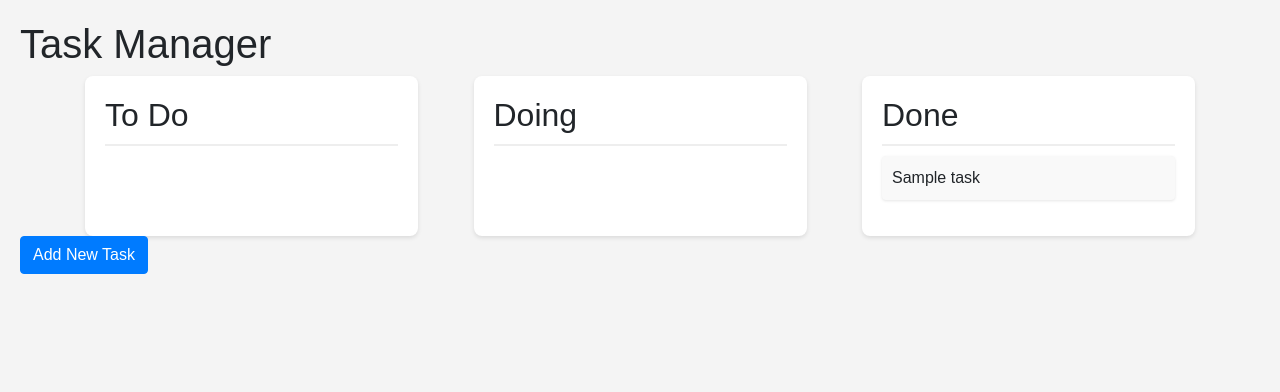
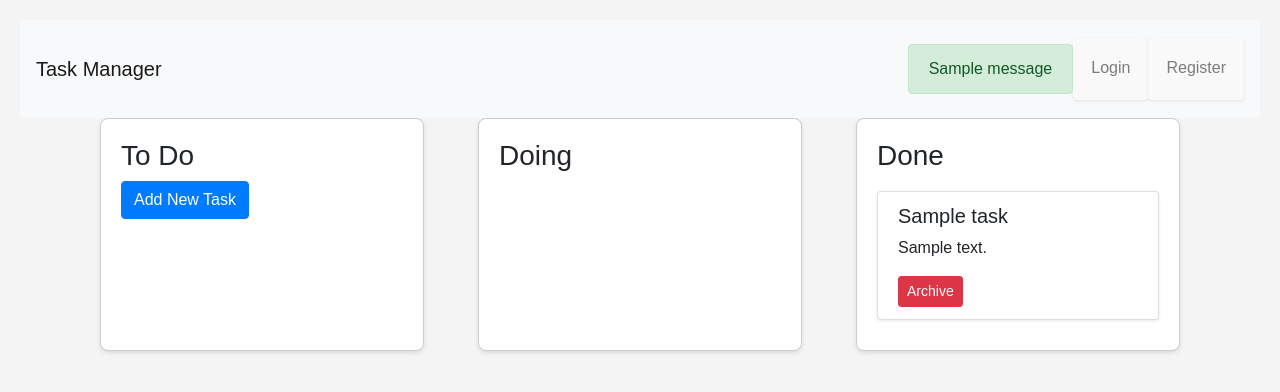
Before and after one commit to mohan-dev-ji/task-manager, a Flask app: template templates/index.html in a window 1280 px wide. Shown: the top 392 px of the page. Run offline with Flask 3, Linux system fonts and the light colour scheme; the template is opened without the code that fills it: values that come from a table or form of the project are taken from there, others are empty; tables that the repository leaves empty hold one stand-in row (values such as "Sample post"); one stand-in notice (Sample message) is shown; some libraries are stand-ins or nearby versions.

Commit message:
second commit with draggable tasks

```diff
--- a/app.py
+++ b/app.py
@@ -1,7 +1,9 @@
-from flask import Flask, render_template, redirect, url_for, request, flash
+from flask import Flask, render_template, redirect, url_for, request, flash, abort, jsonify
 from flask_login import LoginManager, login_user, logout_user, login_required, current_user
 from models import db, Task, User
-from forms import TaskForm
+from forms import TaskForm, LoginForm, RegisterForm
+from datetime import datetime
+import os
 
 app = Flask(__name__)
 
@@ -22,7 +24,7 @@ def load_user(user_id):
 @app.route('/')
 @login_required
 def index():
-    tasks = Task.query.filter_by(user_id=current_user.id).all()
+    tasks = Task.query.filter_by(user_id=current_user.id).order_by(Task.created_at.desc()).all()
     form = TaskForm()
     return render_template('index.html', tasks=tasks, form=form)
 
@@ -31,13 +33,37 @@ def index():
 def add_task():
     form = TaskForm()
     if form.validate_on_submit():
-        title = form.title.data
-        description = form.description.data
-        new_task = Task(title=title, description=description, user_id=current_user.id)
+        new_task = Task(
+            title=form.title.data,
+            description=form.description.data,
+            status='To-Do',
+            user_id=current_user.id,
+            created_at=datetime.now()
+        )
         db.session.add(new_task)
         db.session.commit()
-        return redirect(url_for('index'))
-    return render_template('index.html', tasks=Task.query.filter_by(user_id=current_user.id).all(), form=form)
+        flash('Task added successfully!', 'success')
+    return redirect(url_for('index'))
+
+@app.route('/move_task/<int:task_id>/<string:new_status>', methods=['POST'])
+@login_required
+def move_task(task_id, new_status):
+    task = Task.query.get_or_404(task_id)
+    if task.user_id != current_user.id:
+        abort(403)
+    task.status = new_status
+    db.session.commit()
+    return redirect(url_for('index'))
+
+@app.route('/archive_task/<int:task_id>', methods=['POST'])
+@login_required
+def archive_task(task_id):
+    task = Task.query.get_or_404(task_id)
+    if task.user_id != current_user.id:
+        abort(403)
+    db.session.delete(task)
+    db.session.commit()
+    return redirect(url_for('index'))
 
 @app.route('/tasks')
 @login_required
@@ -47,29 +73,31 @@ def get_tasks():
 
 @app.route('/register', methods=['GET', 'POST'])
 def register():
-    if request.method == 'POST':
-        username = request.form.get('username')
-        email = request.form.get('email')
-        password = request.form.get('password')
-        user = User(username=username, email=email)
-        user.set_password(password)
+    form = RegisterForm()
+    if form.validate_on_submit():
+        user = User(
+            username=form.username.data,
+            email=form.email.data,
+            password=form.password.data
+        )
+        user.set_password(form.password.data)
         db.session.add(user)
         db.session.commit()
-        flash('Registration successful!', 'success')
+        flash('Account created successfully! You can now log in.', 'success')
         return redirect(url_for('login'))
-    return render_template('register.html')
+    return render_template('register.html', form=form)
 
 @app.route('/login', methods=['GET', 'POST'])
 def login():
-    if request.method == 'POST':
-        email = request.form.get('email')
-        password = request.form.get('password')
-        user = User.query.filter_by(email=email).first()
-        if user and user.check_password(password):
+    form = LoginForm()
+    if form.validate_on_submit():
+        user = User.query.filter_by(email=form.email.data).first()
+        if user and user.check_password(form.password.data):
             login_user(user)
-            return redirect(url_for('home'))
-        flash('Login failed. Check your credentials.', 'danger')
-    return render_template('login.html')
+            return redirect(url_for('index'))
+        else:
+            flash('Login Unsuccessful. Please check email and password', 'danger')
+    return render_template('login.html', form=form)
 
 @app.route('/logout')
 @login_required
@@ -77,5 +105,20 @@ def logout():
     logout_user()
     return redirect(url_for('login'))
 
+@app.route('/update_task_status', methods=['POST'])
+def update_task_status():
+    data = request.get_json()
+    task_id = data['id']
+    new_status = data['status']
+
+    task = Task.query.get(task_id)
+    if task:
+        task.status = new_status
+        db.session.commit()
+        return jsonify(success=True)
+    else:
+        return jsonify(success=False), 404
+
+
 if __name__ == '__main__':
     app.run(debug=True)
--- a/forms.py
+++ b/forms.py
@@ -1,8 +1,19 @@
 from flask_wtf import FlaskForm
-from wtforms import StringField, TextAreaField, SubmitField
+from wtforms import StringField, TextAreaField, SubmitField, PasswordField
 from wtforms.validators import DataRequired
 
 class TaskForm(FlaskForm):
     title = StringField('Title', validators=[DataRequired()])
     description = TextAreaField('Description')
     submit = SubmitField('Add Task')
+
+class LoginForm(FlaskForm):
+    email = StringField('Email', validators=[DataRequired()])
+    password = PasswordField('Password', validators=[DataRequired()])
+    submit = SubmitField('Login')
+
+class RegisterForm(FlaskForm):
+    username = StringField('Username', validators=[DataRequired()])
+    email = StringField('Email', validators=[DataRequired()])
+    password = PasswordField('Password', validators=[DataRequired()])
+    submit = SubmitField('Register')
--- a/models.py
+++ b/models.py
@@ -11,7 +11,7 @@ class Task(db.Model):
     id = db.Column(db.Integer, primary_key=True)
     title = db.Column(db.String(100), nullable=False)
     description = db.Column(db.Text, nullable=True)
-    status = db.Column(db.String(20), nullable=False, default='To Do')
+    status = db.Column(db.String(20), nullable=False, default='To-Do')
     created_at = db.Column(db.DateTime, nullable=False, default=datetime.utcnow)
     user_id = db.Column(db.Integer, db.ForeignKey('user.id'), nullable=False)
 
--- a/static/styles.css
+++ b/static/styles.css
@@ -10,11 +10,13 @@ body {
 }
 
 .column {
+    border: 1px solid #ccc;
     background-color: #fff;
     padding: 20px;
     border-radius: 8px;
     width: 30%;
     box-shadow: 0 2px 4px rgba(0,0,0,0.1);
+    border: 1px solid #ccc;
 }
 
 h2 {
@@ -34,3 +36,15 @@ li {
     border-radius: 4px;
     box-shadow: 0 1px 3px rgba(0,0,0,0.1);
 }
+
+.add-task-btn {
+    float: left;
+    display: block;
+    margin-top: 20px; /* Adjust the margin to align the button as desired */
+    text-align: center;
+}
+
+.list-group-item {
+    cursor: grab;
+    margin-bottom: 10px;
+}
--- /dev/null
+++ b/templates/base.html
@@ -0,0 +1,43 @@
+<!DOCTYPE html>
+<html lang="en">
+<head>
+    <meta charset="UTF-8">
+    <meta name="viewport" content="width=device-width, initial-scale=1.0">
+    <title>Task Manager</title>
+    <link href="https://stackpath.bootstrapcdn.com/bootstrap/4.5.2/css/bootstrap.min.css" rel="stylesheet">
+    <link rel="stylesheet" href="{{ url_for('static', filename='styles.css') }}">
+</head>
+<body>
+    <nav class="navbar navbar-expand-lg navbar-light bg-light">
+        <a class="navbar-brand" href="/">Task Manager</a>
+        <div class="collapse navbar-collapse" id="navbarNav">
+            <ul class="navbar-nav ml-auto">
+                {% with messages = get_flashed_messages(with_categories=true) %}
+            {% if messages %}
+                {% for category, message in messages %}
+                    <div class="alert alert-{{ category }} mt-3">
+                        {{ message }}
+                    </div>
+                {% endfor %}
+            {% endif %}
+        {% endwith %}
+                {% if current_user.is_authenticated %}
+                    <li class="nav-item">
+                        <a class="nav-link" href="{{ url_for('logout') }}">Logout</a>
+                    </li>
+                {% else %}
+                    <li class="nav-item">
+                        <a class="nav-link" href="{{ url_for('login') }}">Login</a>
+                    </li>
+                    <li class="nav-item">
+                        <a class="nav-link" href="{{ url_for('register') }}">Register</a>
+                    </li>
+                {% endif %}
+            </ul>
+        </div>
+    </nav>
+
+    <div class="container">
+
+        {% block content %}{% endblock %}
+    </div>
--- a/templates/index.html
+++ b/templates/index.html
@@ -1,47 +1,70 @@
-<!DOCTYPE html>
-<html lang="en">
-<head>
-    <meta charset="UTF-8">
-    <meta name="viewport" content="width=device-width, initial-scale=1.0">
-    <title>Task Manager</title>
-    <link href="https://stackpath.bootstrapcdn.com/bootstrap/4.5.2/css/bootstrap.min.css" rel="stylesheet">
-    <link rel="stylesheet" href="{{ url_for('static', filename='styles.css') }}">
-</head>
-<body>
-    <h1>Task Manager</h1>
+<!-- templates/index.html -->
+
+{% extends "base.html" %}
+
+{% block content %}
+<!-- <h1 class="mt-4">Your Tasks</h1> -->
+
 <div class="container">
-        <div class="column" id="to-do">
-            <h2>To Do</h2>
-            <ul>
-                {% for task in tasks if task.status == 'To Do' %}
-                <li><h3>{{ task.title }}</h3>
-                <p>{{ task.description }}</p></li>
+    <div class="column" id="To-Do" ondrop="handleDrop(event)" ondragover="handleDragOver(event)">
+        <h3>To Do</h3>
+        <ul class="list-group" id="todo-list">
+            {% for task in tasks %}
+                {% if task.status == 'To-Do' %}
+                    <li class="list-group-item" draggable="true" data-task-id="{{ task.id }}">
+                        <h5>{{ task.title }}</h5>
+                        <p>{{ task.description }}</p>
+                        <form action="{{ url_for('move_task', task_id=task.id, new_status='Doing') }}" method="post">
+                            <button type="submit" class="btn btn-primary btn-sm">Move to Doing</button>
+                        </form>
+                    </li>
+                {% endif %}
+            {% endfor %}
+        </ul>
+        <button type="button" class="btn btn-primary" data-toggle="modal" data-target="#addTaskModal">
+            Add New Task
+          </button>
+    </div>
+    <div class="column" id="Doing" ondrop="handleDrop(event)" ondragover="handleDragOver(event)">
+        <h3>Doing</h3>
+        <ul class="list-group" id="doing-list">
+            {% for task in tasks %}
+                {% if task.status == 'Doing' %}
+                    <li class="list-group-item" draggable="true" data-task-id="{{ task.id }}">
+                        <h5>{{ task.title }}</h5>
+                        <p>{{ task.description }}</p>
+                        <form action="{{ url_for('move_task', task_id=task.id, new_status='Done') }}" method="post">
+                            <button type="submit" class="btn btn-primary btn-sm">Move to Done</button>
+                        </form>
+                    </li>
+                {% endif %}
             {% endfor %}
         </ul>
     </div>
-        <div class="column" id="doing">
-            <h2>Doing</h2>
-            <ul>
-                {% for task in tasks if task.status == 'Doing' %}
-                <li>{{ task.title }}</li>
-                {% endfor %}
-            </ul>
-        </div>
-        <div class="column" id="done">
-            <h2>Done</h2>
-            <ul>
-                {% for task in tasks if task.status == 'Done' %}
-                <li>{{ task.title }}</li>
+    <div class="column" id="Done" ondrop="handleDrop(event)" ondragover="handleDragOver(event)">
+        <h3>Done</h3>
+        <ul class="list-group" id="done-list">
+            {% for task in tasks %}
+                {% if task.status == 'Done' %}
+                    <li class="list-group-item" draggable="true" data-task-id="{{ task.id }}">
+                        <h5>{{ task.title }}</h5>
+                        <p>{{ task.description }}</p>
+                        <form action="{{ url_for('archive_task', task_id=task.id) }}" method="post">
+                            <button type="submit" class="btn btn-danger btn-sm">Archive</button>
+                        </form>
+                    </li>
+                {% endif %}
             {% endfor %}
         </ul>
     </div>
 </div>
 
-    <button type="button" class="btn btn-primary" data-toggle="modal" data-target="#addTaskModal">
-        Add New Task
-    </button>
+<!-- Button to trigger modal -->
+<div class="add-task-btn">
 
-    <!-- Modal -->
+</div>
+
+<!-- Modal for adding new task -->
 <div class="modal fade" id="addTaskModal" tabindex="-1" role="dialog" aria-labelledby="addTaskModalLabel" aria-hidden="true">
   <div class="modal-dialog" role="document">
     <div class="modal-content">
@@ -55,19 +78,18 @@
         <form action="{{ url_for('add_task') }}" method="post">
           {{ form.hidden_tag() }}
           <div class="form-group">
-                            {{ form.title.label(class="form-control-label") }}
+            {{ form.title.label(class="form-label") }}
             {{ form.title(class="form-control") }}
           </div>
           <div class="form-group">
-                            {{ form.description.label(class="form-control-label") }}
+            {{ form.description.label(class="form-label") }}
             {{ form.description(class="form-control") }}
           </div>
           <div class="modal-footer">
             <button type="button" class="btn btn-secondary" data-dismiss="modal">Close</button>
-                            <button type="submit" class="btn btn-primary">Add Task</button>
+            {{ form.submit(class="btn btn-primary") }}
           </div>
         </form>
-                </div>
       </div>
     </div>
   </div>
@@ -76,5 +98,95 @@
 <script src="https://code.jquery.com/jquery-3.5.1.slim.min.js"></script>
 <script src="https://cdn.jsdelivr.net/npm/@popperjs/core@2.9.3/dist/umd/popper.min.js"></script>
 <script src="https://stackpath.bootstrapcdn.com/bootstrap/4.5.2/js/bootstrap.min.js"></script>
+<script>
+    document.addEventListener('DOMContentLoaded', (event) => {
+        let dragSrcEl = null;
+
+        function handleDragStart(e) {
+            this.style.opacity = '0.4';
+            dragSrcEl = this;
+
+            e.dataTransfer.effectAllowed = 'move';
+            e.dataTransfer.setData('text/html', this.innerHTML);
+            e.dataTransfer.setData('task-id', this.getAttribute('data-task-id'));
+        }
+
+        function handleDragOver(e) {
+            if (e.preventDefault) {
+                e.preventDefault(); // Necessary. Allows us to drop.
+            }
+
+            e.dataTransfer.dropEffect = 'move';  // See the section on the DataTransfer object.
+
+            return false;
+        }
+
+        function handleDragEnter(e) {
+            this.classList.add('over');
+        }
+
+        function handleDragLeave(e) {
+            this.classList.remove('over');  // this / e.target is previous target element.
+        }
+
+        function handleDrop(e) {
+            if (e.stopPropagation) {
+                e.stopPropagation(); // stops the browser from redirecting.
+            }
+
+            if (dragSrcEl != this) {
+                let taskId = e.dataTransfer.getData('task-id');
+                let newStatus = this.id;
+
+                fetch('/update_task_status', {
+                    method: 'POST',
+                    headers: {
+                        'Content-Type': 'application/json',
+                    },
+                    body: JSON.stringify({
+                        id: taskId,
+                        status: newStatus,
+                    }),
+                }).then(response => response.json())
+                .then(data => {
+                    if (data.success) {
+                        location.reload();
+                    } else {
+                        alert('Failed to update task status');
+                    }
+                });
+            }
+
+            return false;
+        }
+
+        function handleDragEnd(e) {
+            this.style.opacity = '1';
+            items.forEach(function (item) {
+                item.classList.remove('over');
+            });
+        }
+
+        let items = document.querySelectorAll('.list-group-item');
+        items.forEach(function(item) {
+            item.addEventListener('dragstart', handleDragStart, false);
+            item.addEventListener('dragenter', handleDragEnter, false);
+            item.addEventListener('dragover', handleDragOver, false);
+            item.addEventListener('dragleave', handleDragLeave, false);
+            item.addEventListener('drop', handleDrop, false);
+            item.addEventListener('dragend', handleDragEnd, false);
+        });
+
+        let columns = document.querySelectorAll('.column');
+        columns.forEach(function(column) {
+            column.addEventListener('dragenter', handleDragEnter, false);
+            column.addEventListener('dragover', handleDragOver, false);
+            column.addEventListener('dragleave', handleDragLeave, false);
+            column.addEventListener('drop', handleDrop, false);
+        });
+    });
+</script>
 </body>
 </html>
+
+{% endblock %}
```
Also changed, not shown: templates/login.html (+27 -7 lines), templates/register.html (+32 -9 lines). Lines whose indentation alone changed are shown as unchanged.
